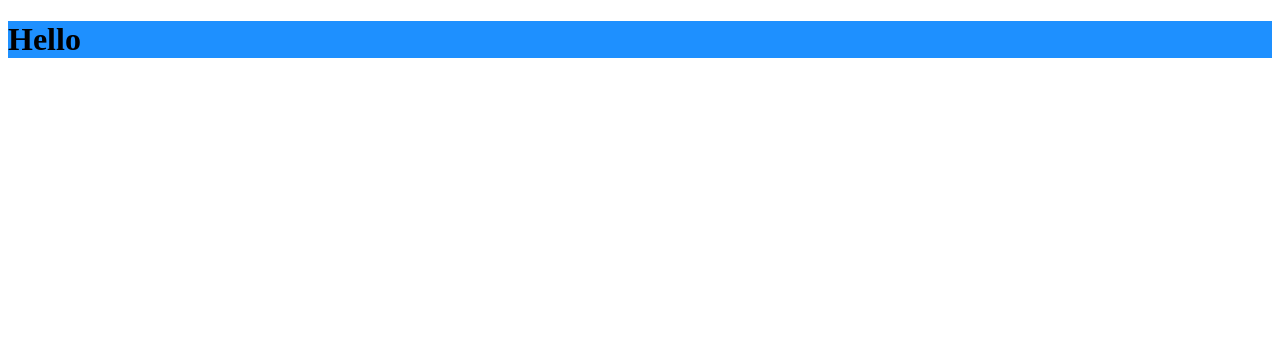
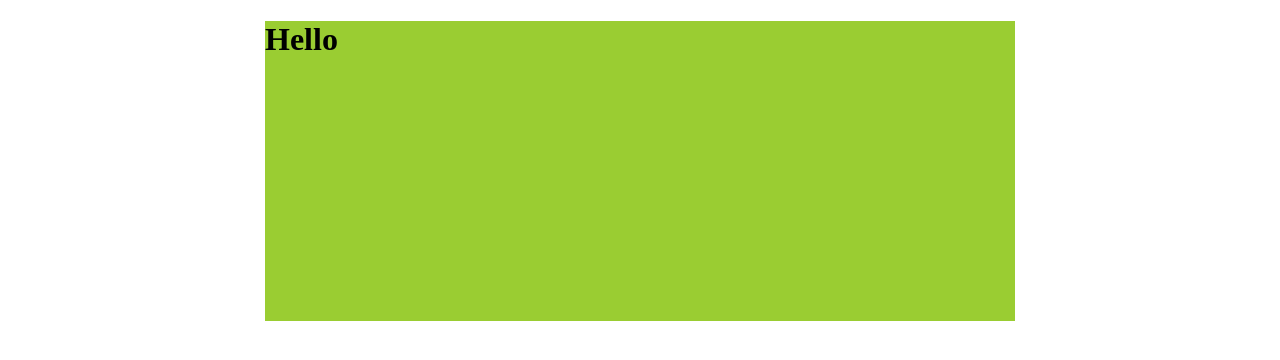
Before and after one commit to Chaseizm/SMCSpr19_WD2, a plain HTML site: page Class 2/index.html in a window 1280 px wide. Drawn offline with Linux system fonts and the light colour scheme.

Commit message:
Added a larger breakpoint.
Added full screen and constrained widths for the container

```diff
--- a/Class 2/style.css
+++ b/Class 2/style.css
@@ -1,9 +1,24 @@
+body {
+    margin: 0px;
+}
+
 .container {
     background-color: salmon;
+    width: 100%;
+    min-height: 300px;
+
 }
 
 @media(min-width: 768px) {
     .container {
         background-color: dodgerblue;
+        width: 750px;
+        margin: 0px auto;
     }
 }
+
+@media(min-width: 992px) {
+    .container {
+        background-color: yellowgreen;
+    }
+}
```
